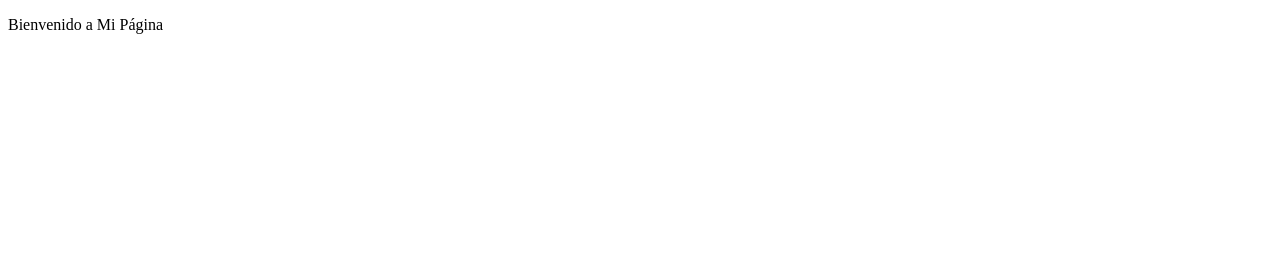
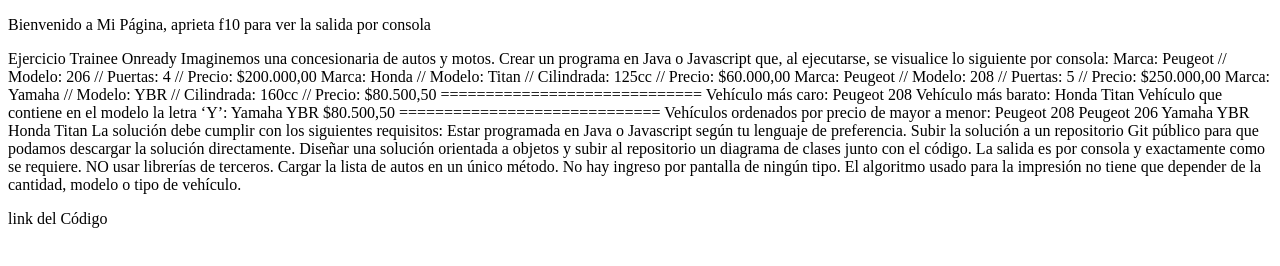
Before and after one commit to mgaDesarrollo/JavaScript, a plain HTML site: page desafio/index.html in a window 1280 px wide. Drawn offline with Linux system fonts and the light colour scheme.

Commit message:
Update index.html

```diff
--- a/desafio/index.html
+++ b/desafio/index.html
@@ -4,7 +4,40 @@
 	<title> Practicando JS!!!!</title>
 </head>
 <body>
-<p>Bienvenido a Mi Página</p>
+<p>Bienvenido a Mi Página, aprieta f10 para ver la salida por consola</p>
+
+<p>Ejercicio Trainee Onready
+Imaginemos una concesionaria de autos y motos.
+Crear un programa en Java o Javascript que, al ejecutarse, se visualice lo siguiente por consola:
+
+Marca: Peugeot // Modelo: 206 // Puertas: 4 // Precio: $200.000,00
+Marca: Honda // Modelo: Titan // Cilindrada: 125cc // Precio: $60.000,00
+Marca: Peugeot // Modelo: 208 // Puertas: 5 // Precio: $250.000,00
+Marca: Yamaha // Modelo: YBR // Cilindrada: 160cc // Precio: $80.500,50
+=============================
+Vehículo más caro: Peugeot 208
+Vehículo más barato: Honda Titan
+Vehículo que contiene en el modelo la letra ‘Y’: Yamaha YBR $80.500,50
+=============================
+Vehículos ordenados por precio de mayor a menor:
+Peugeot 208
+Peugeot 206
+Yamaha YBR
+Honda Titan
+
+La solución debe cumplir con los siguientes requisitos:
+Estar programada en Java o Javascript según tu lenguaje de preferencia.
+Subir la solución a un repositorio Git público para que podamos descargar la solución directamente.
+
+Diseñar una solución orientada a objetos y subir al repositorio un diagrama de clases junto con el código.
+
+La salida es por consola y exactamente como se requiere.
+NO usar librerías de terceros.
+Cargar la lista de autos en un único método. No hay ingreso por pantalla de ningún tipo.
+El algoritmo usado para la impresión no tiene que depender de la cantidad, modelo o tipo de vehículo.
+	</p>
+
+	<a> link del Código </a>
 <script src="js/miCodigo.js"></script>
 </body>
 </html>
```
